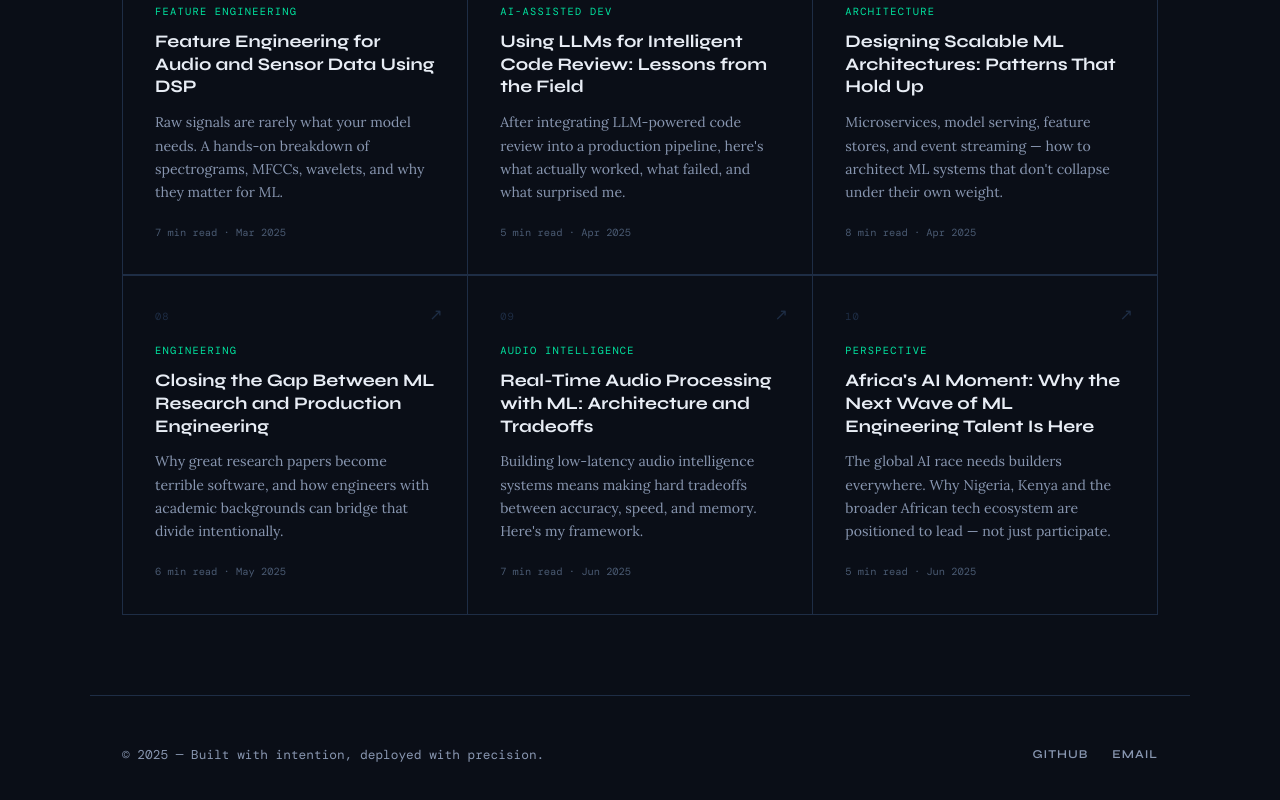
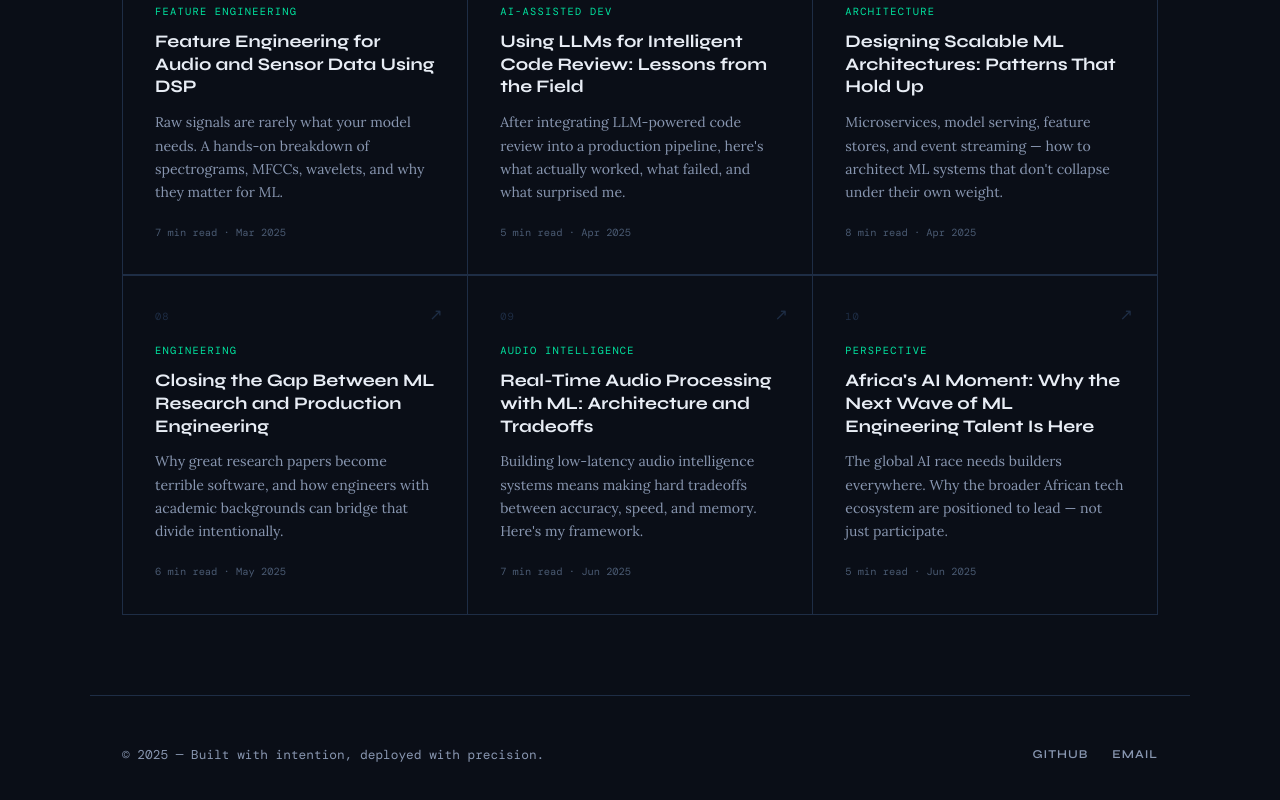
Before and after one commit to daltino/portfolio, a plain HTML site: page index.html in a window 1280 px wide. Shown: the part 1695-2495 px from the top of the page. Drawn offline with nearby package versions, Linux system fonts and the light colour scheme; a web font is replaced by a local one.

Commit message:
Update post description in index.html

```diff
--- a/index.html
+++ b/index.html
@@ -158,7 +158,7 @@
       <div class="post-card-num">10</div>
       <div class="post-card-cat">Perspective</div>
       <h3>Africa's AI Moment: Why the Next Wave of ML Engineering Talent Is Here</h3>
-      <p>The global AI race needs builders everywhere. Why Nigeria, Kenya and the broader African tech ecosystem are positioned to lead — not just participate.</p>
+      <p>The global AI race needs builders everywhere. Why the broader African tech ecosystem are positioned to lead — not just participate.</p>
       <div class="post-meta"><span class="post-read-time">5 min read · Jun 2025</span></div>
       <span class="post-arrow">↗</span>
     </a>
```
